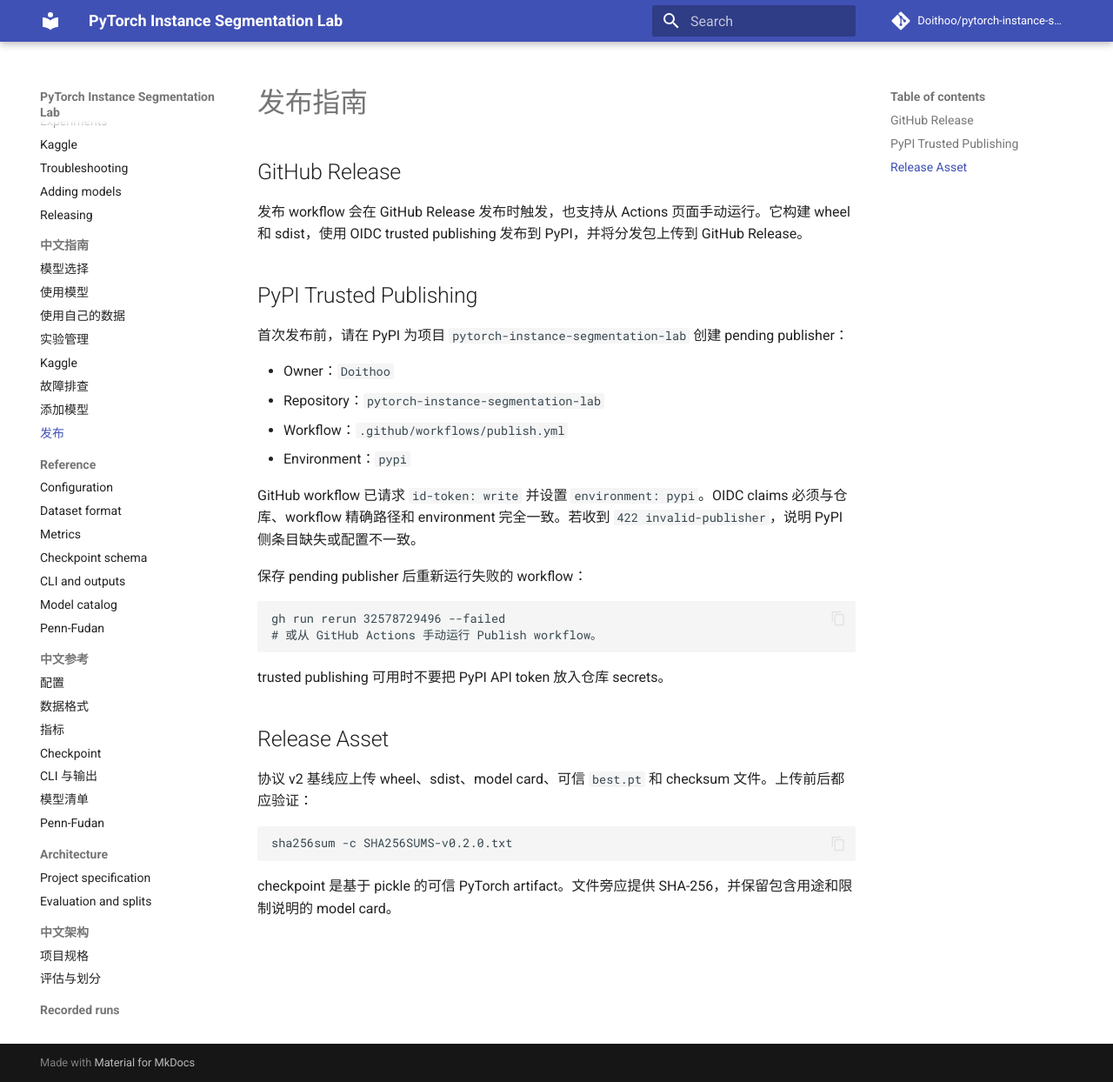
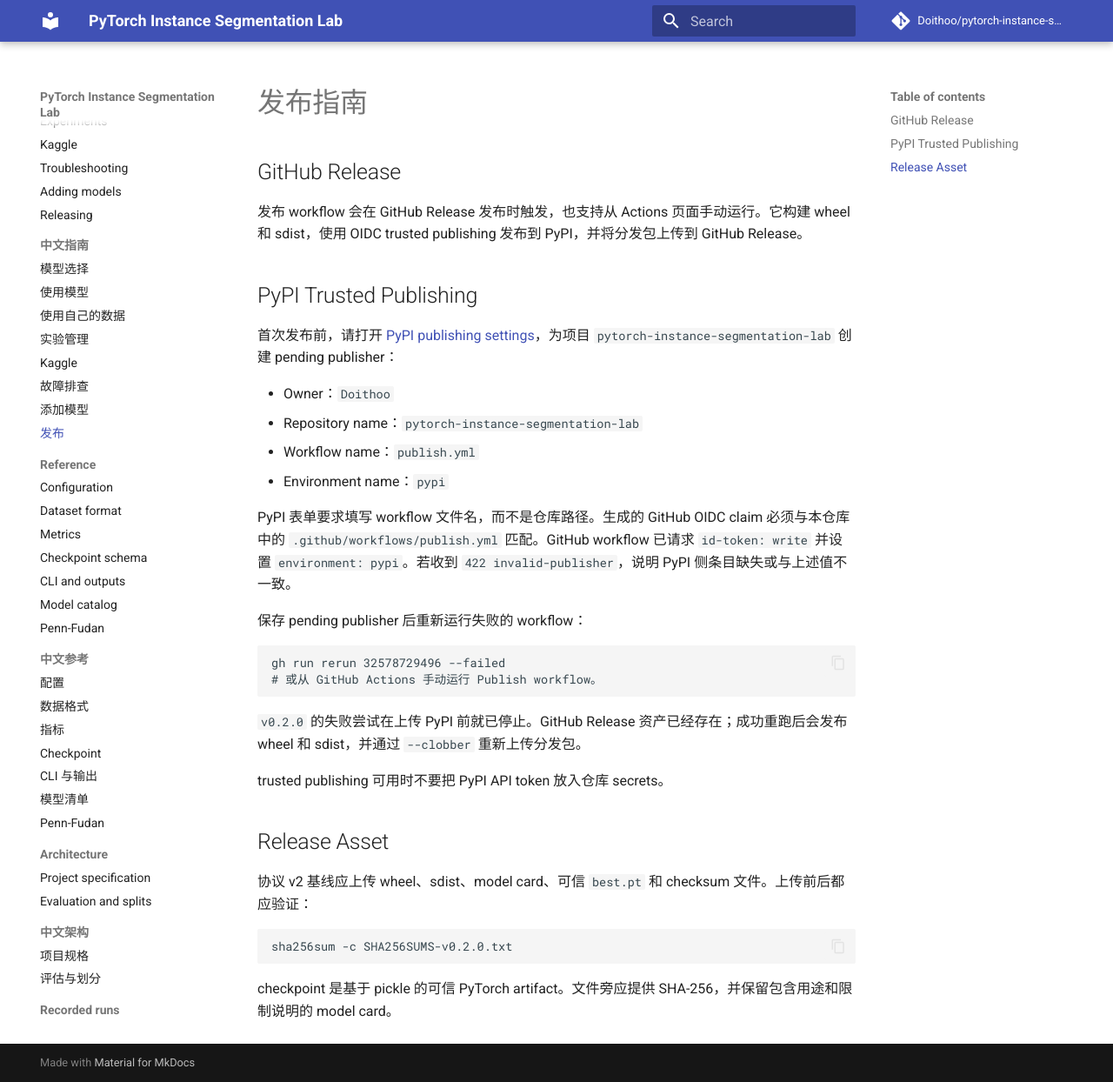
Before and after one commit to Doithoo/pytorch-instance-segmentation-lab, an MkDocs documentation site: the page built from docs/guides/releasing.zh-CN.md, in a window 1280 px wide and 1244 px high. Shown: the whole window at 87% size. Built offline with MkDocs 1.6.1 and Material for MkDocs 9.7.7, drawn with Linux system fonts in a browser that asks for light colours; comment, search, counter and statistics services are not loaded.

Commit message:
docs(release): Clarify PyPI trusted publisher setup

````diff
--- a/docs/guides/releasing.zh-CN.md
+++ b/docs/guides/releasing.zh-CN.md
@@ -6,14 +6,14 @@
 
 ## PyPI Trusted Publishing
 
-首次发布前，请在 PyPI 为项目 `pytorch-instance-segmentation-lab` 创建 pending publisher：
+首次发布前，请打开 [PyPI publishing settings](https://pypi.org/manage/account/publishing/)，为项目 `pytorch-instance-segmentation-lab` 创建 pending publisher：
 
 - Owner：`Doithoo`
-- Repository：`pytorch-instance-segmentation-lab`
-- Workflow：`.github/workflows/publish.yml`
-- Environment：`pypi`
+- Repository name：`pytorch-instance-segmentation-lab`
+- Workflow name：`publish.yml`
+- Environment name：`pypi`
 
-GitHub workflow 已请求 `id-token: write` 并设置 `environment: pypi`。OIDC claims 必须与仓库、workflow 精确路径和 environment 完全一致。若收到 `422 invalid-publisher`，说明 PyPI 侧条目缺失或配置不一致。
+PyPI 表单要求填写 workflow 文件名，而不是仓库路径。生成的 GitHub OIDC claim 必须与本仓库中的 `.github/workflows/publish.yml` 匹配。GitHub workflow 已请求 `id-token: write` 并设置 `environment: pypi`。若收到 `422 invalid-publisher`，说明 PyPI 侧条目缺失或与上述值不一致。
 
 保存 pending publisher 后重新运行失败的 workflow：
 
@@ -21,6 +21,8 @@
 gh run rerun 32578729496 --failed
 # 或从 GitHub Actions 手动运行 Publish workflow。
 ```
+
+`v0.2.0` 的失败尝试在上传 PyPI 前就已停止。GitHub Release 资产已经存在；成功重跑后会发布 wheel 和 sdist，并通过 `--clobber` 重新上传分发包。
 
 trusted publishing 可用时不要把 PyPI API token 放入仓库 secrets。
 
````
Also changed, not shown: docs/guides/releasing.md (+7 -5 lines).
